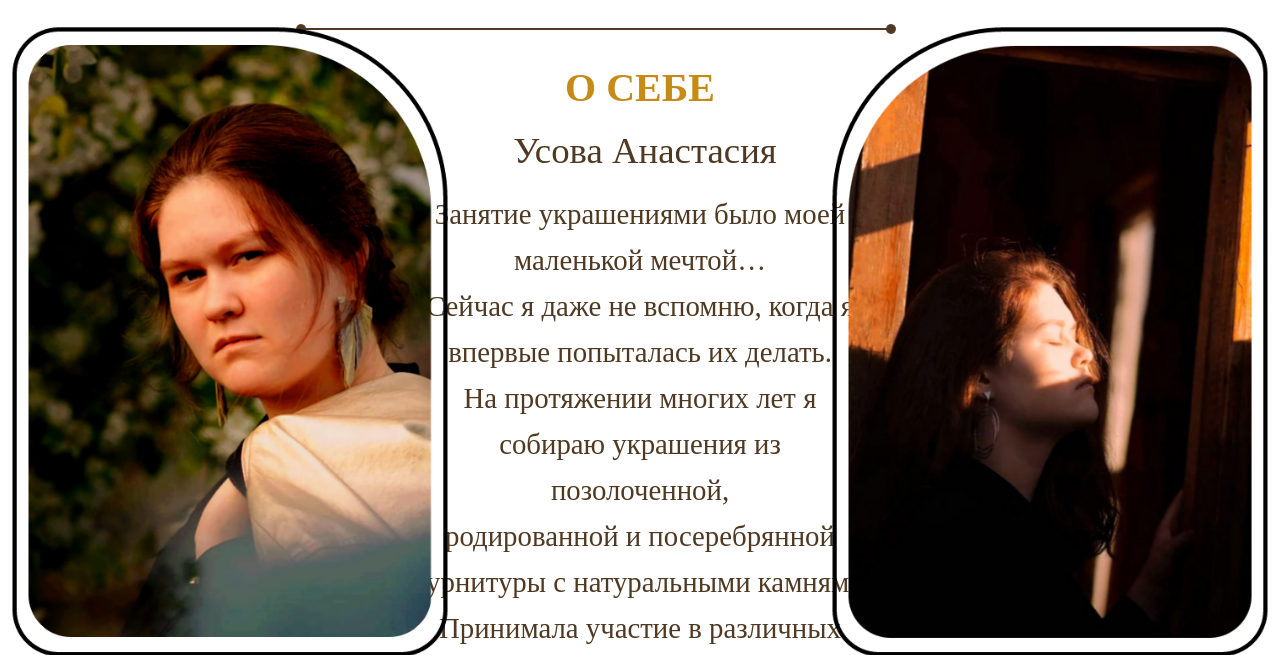
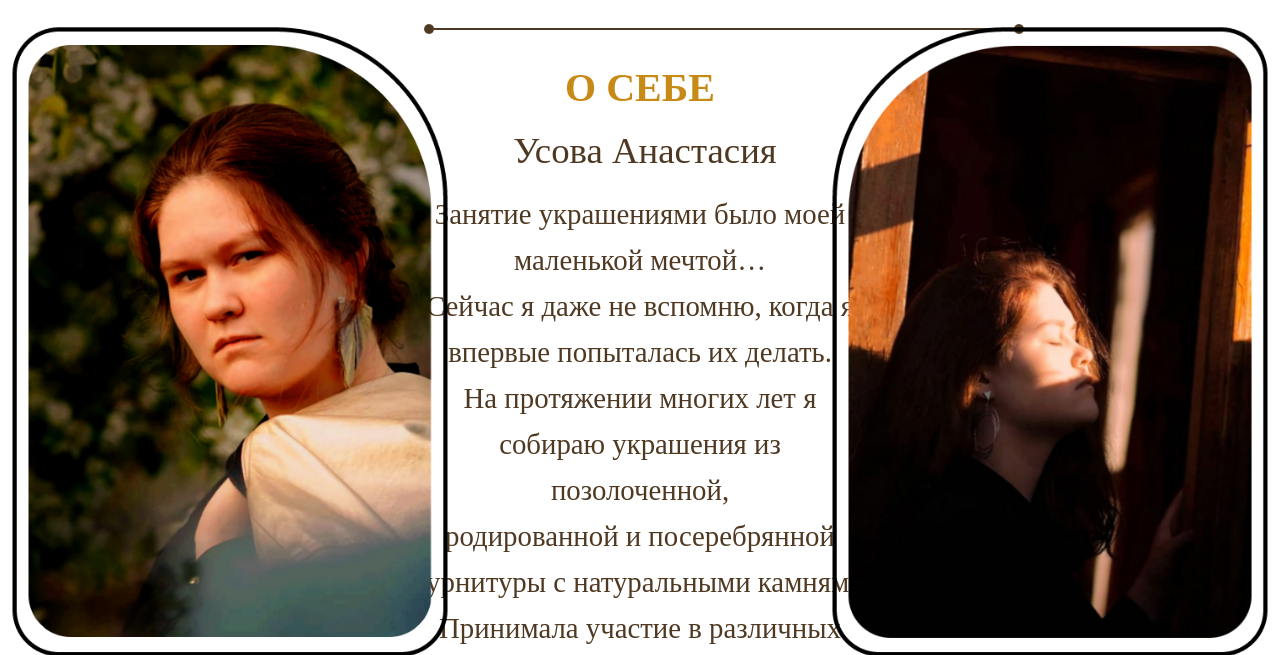
Before and after one commit to k-evgni/sia_us_jewelry, a Flask app: page / in a window 1280 px wide. Shown: the part 610-1265 px from the top of the page. Run offline with Flask 3, Linux system fonts and the light colour scheme.

Commit message:
Update index.html

```diff
--- a/templates/index.html
+++ b/templates/index.html
@@ -818,7 +818,7 @@
 	.Testimonials .imagev { /* Вектор */
             position: absolute;
 	    top: 0;
-	    left: 45%; /* Было 50 */
+	    left: 55%; /* Было 50 */
 	    transform: translateX(-50%);
 	    width: auto;
             height: auto; /* Сохраняет пропорции */
```
